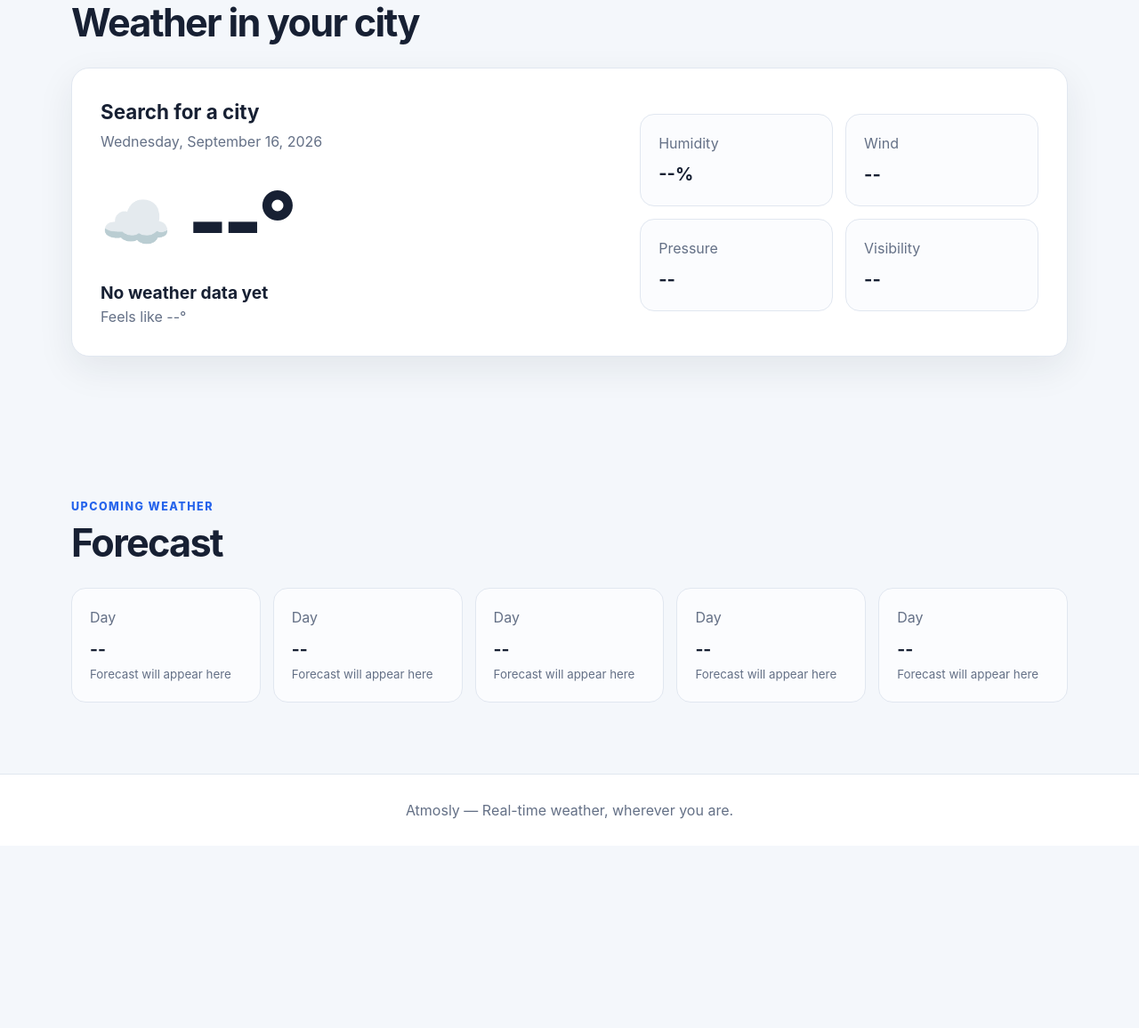
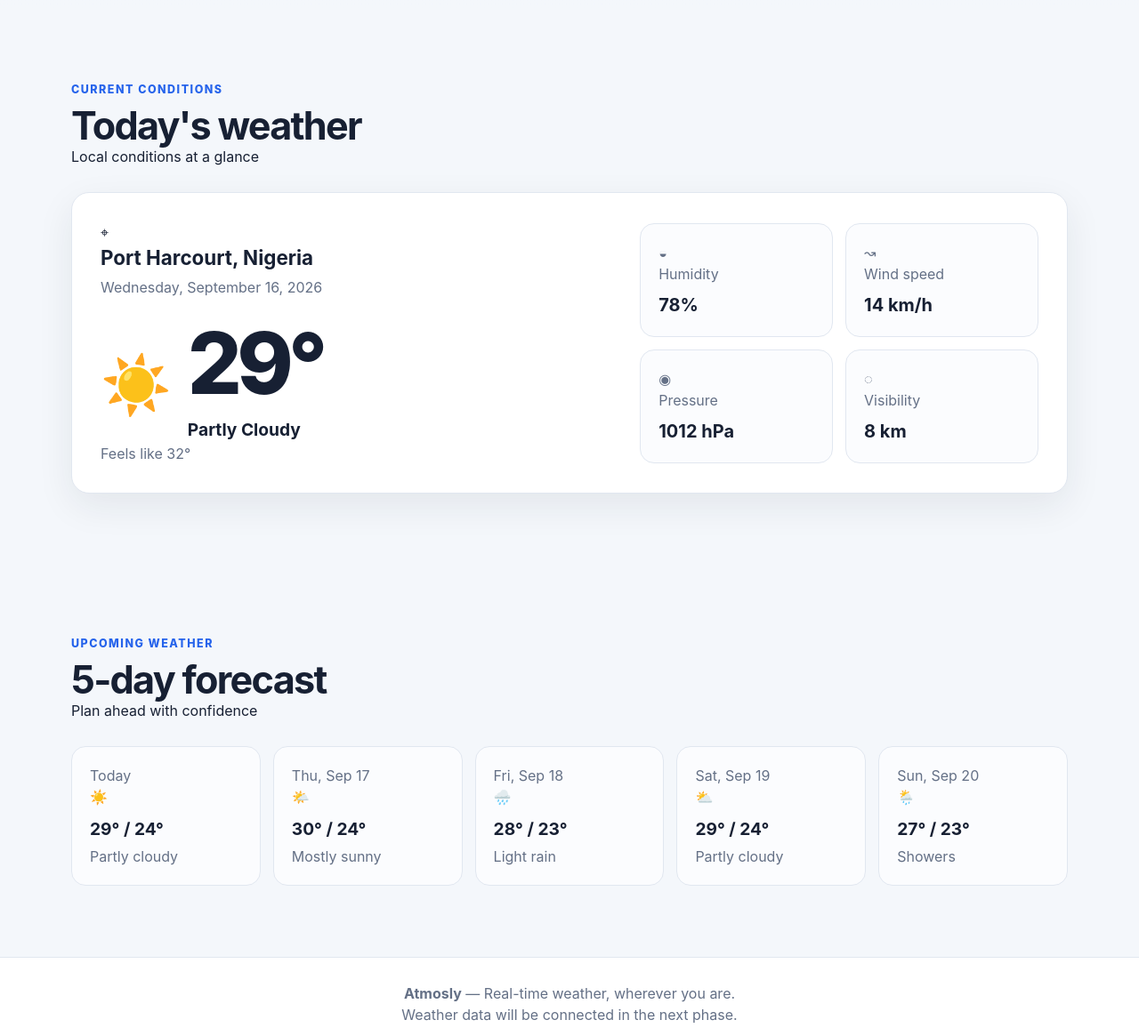
Before and after one commit to Ab-black/atmosly-weather, a plain HTML site: page index.html in a window 1280 px wide. Shown: the part 712-1868 px from the top of the page at 89% size. Before the commit the page ends 1663 px from the top, so only its background shows below. Drawn offline with Linux system fonts and the light colour scheme.

Commit message:
Build Atmosly Phase 2 weather interface

```diff
--- a/index.html
+++ b/index.html
@@ -3,63 +3,92 @@
 <head>
   <meta charset="UTF-8">
   <meta name="viewport" content="width=device-width, initial-scale=1.0">
-  <meta name="description" content="Atmosly — a responsive weather forecast website providing real-time weather information.">
+  <meta name="description" content="Atmosly — a clean, responsive weather forecast website providing real-time weather information.">
   <title>Atmosly | Weather Forecast</title>
+  <link rel="preconnect" href="https://fonts.googleapis.com">
+  <link rel="preconnect" href="https://fonts.gstatic.com" crossorigin>
+  <link href="https://fonts.googleapis.com/css2?family=DM+Sans:wght@400;500;600;700&family=Manrope:wght@600;700;800&display=swap" rel="stylesheet">
   <link rel="stylesheet" href="style.css">
 </head>
 <body>
   <header class="site-header">
     <div class="container header-inner">
-      <a class="brand" href="index.html" aria-label="Atmosly home">Atmosly</a>
+      <a class="brand" href="index.html" aria-label="Atmosly home"><span class="brand-mark" aria-hidden="true">A</span>Atmosly</a>
       <nav aria-label="Primary navigation">
-        <a href="#weather">Weather</a>
-        <a href="#forecast">Forecast</a>
+        <a class="nav-link active" href="#weather">Weather</a>
+        <a class="nav-link" href="#forecast">Forecast</a>
       </nav>
     </div>
   </header>
 
   <main>
     <section class="hero" id="weather">
-      <div class="container">
-        <p class="eyebrow">Real-time weather</p>
-        <h1>Weather, wherever you are.</h1>
-        <p class="hero-text">Search for a city to view current conditions and an upcoming forecast.</p>
+      <div class="hero-glow hero-glow-one" aria-hidden="true"></div>
+      <div class="hero-glow hero-glow-two" aria-hidden="true"></div>
+      <div class="container hero-inner">
+        <div class="hero-copy">
+          <p class="eyebrow"><span class="live-dot" aria-hidden="true"></span> Live weather</p>
+          <h1>Know the weather.<br><span>Plan your day.</span></h1>
+          <p class="hero-text">Get clear, up-to-date weather conditions and forecasts for any city around the world.</p>
 
           <form class="search-form" id="search-form" role="search">
             <label class="sr-only" for="city-input">Search for a city</label>
-          <input id="city-input" name="city" type="search" placeholder="Search city..." autocomplete="off" required>
+            <span class="search-icon" aria-hidden="true">⌕</span>
+            <input id="city-input" name="city" type="search" placeholder="Search for a city..." autocomplete="off" required>
             <button type="submit">Search</button>
           </form>
           <p class="form-message" id="form-message" role="status" aria-live="polite"></p>
+        </div>
       </div>
     </section>
 
     <section class="weather-section" aria-labelledby="current-weather-title">
       <div class="container">
         <div class="section-heading">
+          <div>
             <p class="eyebrow">Current conditions</p>
-          <h2 id="current-weather-title">Weather in your city</h2>
+            <h2 id="current-weather-title">Today's weather</h2>
+          </div>
+          <p class="section-note">Local conditions at a glance</p>
         </div>
 
         <article class="current-weather" aria-live="polite">
           <div class="current-main">
+            <div class="location-row">
+              <span class="location-pin" aria-hidden="true">⌖</span>
               <div>
-              <p class="location" id="location">Search for a city</p>
-              <p class="date" id="date">Your weather information will appear here.</p>
+                <p class="location" id="location">Port Harcourt, Nigeria</p>
+                <p class="date" id="date">Wednesday, September 16, 2026</p>
               </div>
+            </div>
+
             <div class="temperature-wrap">
-              <span class="weather-icon" id="weather-icon" aria-hidden="true">☁️</span>
-              <p class="temperature" id="temperature">--°</p>
+              <span class="weather-icon" id="weather-icon" aria-hidden="true">☀️</span>
+              <div>
+                <p class="temperature" id="temperature">29°</p>
+                <p class="condition" id="condition">Partly Cloudy</p>
               </div>
-            <p class="condition" id="condition">No weather data yet</p>
-            <p class="feels-like" id="feels-like">Feels like --°</p>
+            </div>
+            <p class="feels-like" id="feels-like">Feels like 32°</p>
           </div>
 
           <div class="details-grid" aria-label="Weather details">
-            <div class="detail-card"><span>Humidity</span><strong id="humidity">--%</strong></div>
-            <div class="detail-card"><span>Wind</span><strong id="wind">--</strong></div>
-            <div class="detail-card"><span>Pressure</span><strong id="pressure">--</strong></div>
-            <div class="detail-card"><span>Visibility</span><strong id="visibility">--</strong></div>
+            <div class="detail-card">
+              <span class="detail-icon" aria-hidden="true">◒</span>
+              <div><span>Humidity</span><strong id="humidity">78%</strong></div>
+            </div>
+            <div class="detail-card">
+              <span class="detail-icon" aria-hidden="true">↝</span>
+              <div><span>Wind speed</span><strong id="wind">14 km/h</strong></div>
+            </div>
+            <div class="detail-card">
+              <span class="detail-icon" aria-hidden="true">◉</span>
+              <div><span>Pressure</span><strong id="pressure">1012 hPa</strong></div>
+            </div>
+            <div class="detail-card">
+              <span class="detail-icon" aria-hidden="true">◌</span>
+              <div><span>Visibility</span><strong id="visibility">8 km</strong></div>
+            </div>
           </div>
         </article>
       </div>
@@ -68,23 +97,28 @@
     <section class="forecast-section" id="forecast" aria-labelledby="forecast-title">
       <div class="container">
         <div class="section-heading">
+          <div>
             <p class="eyebrow">Upcoming weather</p>
-          <h2 id="forecast-title">Forecast</h2>
+            <h2 id="forecast-title">5-day forecast</h2>
           </div>
+          <p class="section-note">Plan ahead with confidence</p>
+        </div>
+
         <div class="forecast-grid" id="forecast-list" aria-live="polite">
-          <article class="forecast-card"><span>Day</span><strong>--</strong><small>Forecast will appear here</small></article>
-          <article class="forecast-card"><span>Day</span><strong>--</strong><small>Forecast will appear here</small></article>
-          <article class="forecast-card"><span>Day</span><strong>--</strong><small>Forecast will appear here</small></article>
-          <article class="forecast-card"><span>Day</span><strong>--</strong><small>Forecast will appear here</small></article>
-          <article class="forecast-card"><span>Day</span><strong>--</strong><small>Forecast will appear here</small></article>
+          <article class="forecast-card featured"><span class="forecast-day">Today</span><span class="forecast-icon" aria-hidden="true">☀️</span><strong>29° / 24°</strong><span class="forecast-condition">Partly cloudy</span></article>
+          <article class="forecast-card"><span class="forecast-day">Thu, Sep 17</span><span class="forecast-icon" aria-hidden="true">🌤️</span><strong>30° / 24°</strong><span class="forecast-condition">Mostly sunny</span></article>
+          <article class="forecast-card"><span class="forecast-day">Fri, Sep 18</span><span class="forecast-icon" aria-hidden="true">🌧️</span><strong>28° / 23°</strong><span class="forecast-condition">Light rain</span></article>
+          <article class="forecast-card"><span class="forecast-day">Sat, Sep 19</span><span class="forecast-icon" aria-hidden="true">⛅</span><strong>29° / 24°</strong><span class="forecast-condition">Partly cloudy</span></article>
+          <article class="forecast-card"><span class="forecast-day">Sun, Sep 20</span><span class="forecast-icon" aria-hidden="true">🌦️</span><strong>27° / 23°</strong><span class="forecast-condition">Showers</span></article>
         </div>
       </div>
     </section>
   </main>
 
   <footer class="site-footer">
-    <div class="container">
-      <p>Atmosly — Real-time weather, wherever you are.</p>
+    <div class="container footer-inner">
+      <p><strong>Atmosly</strong> — Real-time weather, wherever you are.</p>
+      <p>Weather data will be connected in the next phase.</p>
     </div>
   </footer>
 
```
Lines whose indentation alone changed are shown as unchanged.
